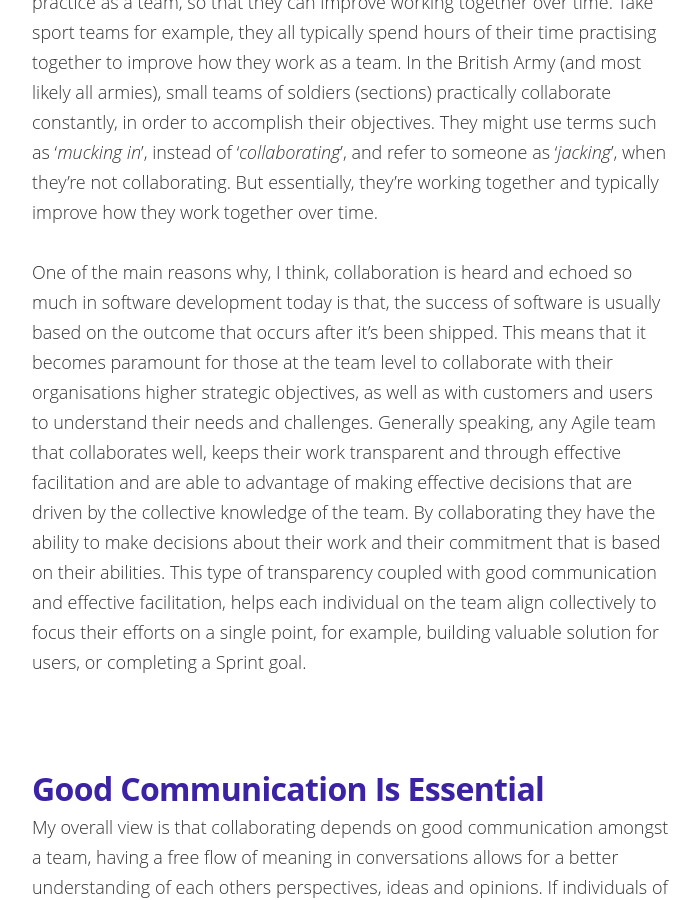
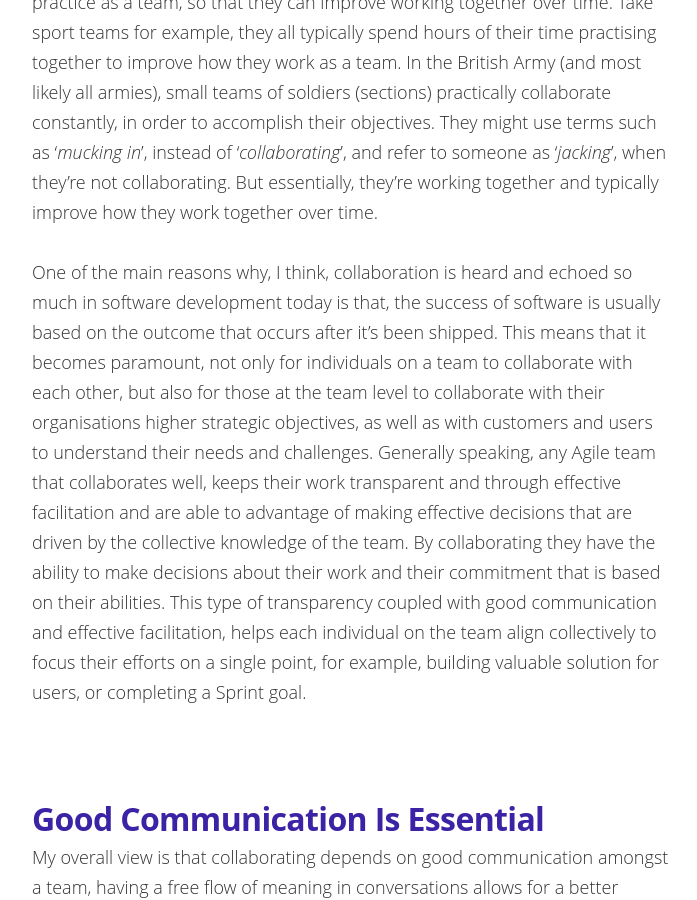
Before and after one commit to IamJackReed/JackReed, a Jekyll site: the page built from _posts/2018-05-11-greasing-the-wheels-on-facilitation.md, in a window 1280 px wide and 900 px high, scrolled down 2454 px. Shown: the whole window, without its empty margins (288-985 px from the left). Built offline with Jekyll 4.4.1, drawn with Linux system fonts in a browser that asks for light colours; nearby versions of some CDN libraries; some web fonts are replaced; comment, search, counter and statistics services are not loaded.

Commit message:
Update 2018-05-11-greasing-the-wheels-on-facilitation.md

```diff
--- a/_posts/2018-05-11-greasing-the-wheels-on-facilitation.md
+++ b/_posts/2018-05-11-greasing-the-wheels-on-facilitation.md
@@ -21,7 +21,7 @@
 
 <span style="color:#00000; font-family: 'open sans'; font-size: 1em; font-size: 18px; font-weight: 200; hyphens: none;">In may seem obvious to have groups of people working together in a team in order to accomplish something that would be otherwise difficult if everyone acted as separate individuals, and it might also seem logical for a team to practice as a team, so that they can improve working together over time. Take sport teams for example, they all typically spend hours of their time practising together to improve how they work as a team. In the British Army (and most likely all armies), small teams of soldiers (sections) practically collaborate constantly, in order to accomplish their objectives. They might use terms such as '_mucking in_', instead of '_collaborating_', and refer to someone as '_jacking_', when they're not collaborating. But essentially, they're working together and typically improve how they work together over time.
 
-<span style="color:#00000; font-family: 'open sans'; font-size: 1em; font-size: 18px; font-weight: 200; hyphens: none;">One of the main reasons why, I think, collaboration is heard and echoed so much in software development today is that, the success of software is usually based on the outcome that occurs after it's been shipped. This means that it becomes paramount for those at the team level to collaborate with their organisations higher strategic objectives, as well as with customers and users to understand their needs and challenges. Generally speaking, any Agile team that collaborates well, keeps their work transparent and through effective facilitation and are able to advantage of making effective decisions that are driven by the collective knowledge of the team. By collaborating they have the ability to make decisions about their work and their commitment that is based on their abilities. This type of transparency coupled with good communication and effective facilitation, helps each individual on the team align collectively to focus their efforts on a single point, for example, building valuable solution for users, or completing a Sprint goal.
+<span style="color:#00000; font-family: 'open sans'; font-size: 1em; font-size: 18px; font-weight: 200; hyphens: none;">One of the main reasons why, I think, collaboration is heard and echoed so much in software development today is that, the success of software is usually based on the outcome that occurs after it's been shipped. This means that it becomes paramount, not only for individuals on a team to collaborate with each other, but also for those at the team level to collaborate with their organisations higher strategic objectives, as well as with customers and users to understand their needs and challenges. Generally speaking, any Agile team that collaborates well, keeps their work transparent and through effective facilitation and are able to advantage of making effective decisions that are driven by the collective knowledge of the team. By collaborating they have the ability to make decisions about their work and their commitment that is based on their abilities. This type of transparency coupled with good communication and effective facilitation, helps each individual on the team align collectively to focus their efforts on a single point, for example, building valuable solution for users, or completing a Sprint goal.
 # Good Communication Is Essential
 <span style="color:#00000; font-family: 'open sans'; font-size: 1em; font-size: 18px; font-weight: 200; hyphens: none;">My overall view is that collaborating depends on good communication amongst a team, having a free flow of meaning in conversations allows for a better understanding of each others perspectives, ideas and opinions. If individuals of a team find it difficult to communicate with one another, then that's when the wheels start falling off and it's very likely, that it will impact their agility and effectiveness as a team.
 
```
